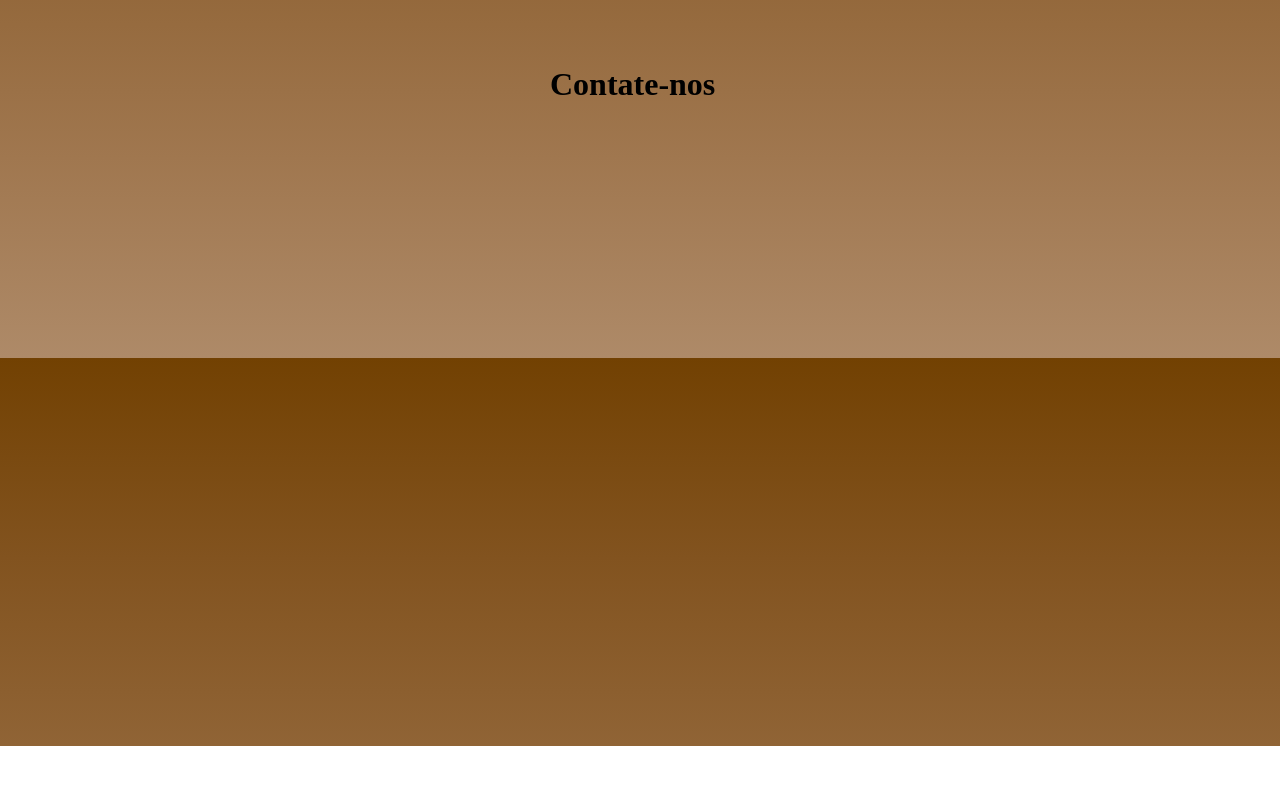
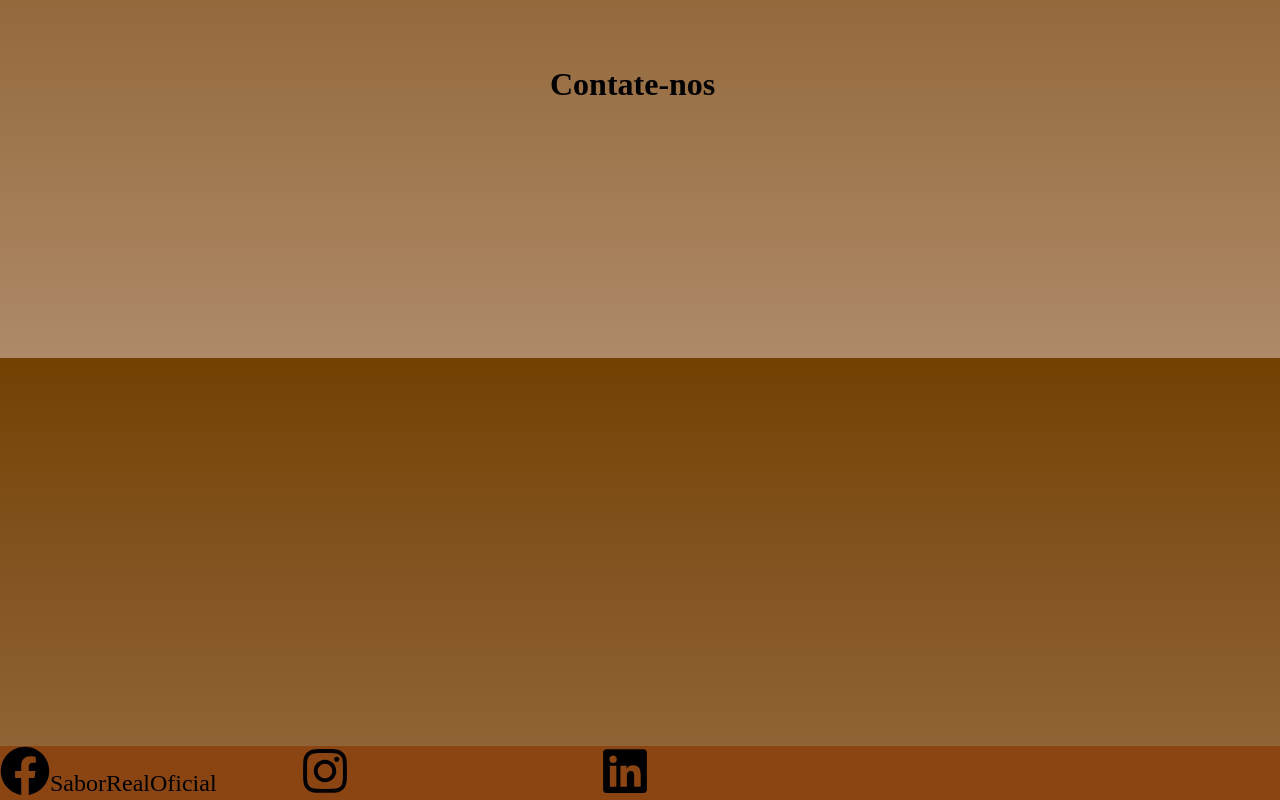
Before and after one commit to JoaoLucasRodriguesdaSilva/PS-CEOS, a React (Create React App) app in the folder hamburgueria/: page / in a window 1280 px wide. Shown: the part 2042-2842 px from the top of the page. Before the commit the page ends 2788 px from the top, so only its background shows below. Built offline with nearby package versions, Linux system fonts and the light colour scheme.

Commit message:
Footer
Inicio do footer

```diff
--- a/hamburgueria/src/App.js
+++ b/hamburgueria/src/App.js
@@ -1,3 +1,4 @@
+import {FaFacebook, FaInstagram, FaLinkedin} from 'react-icons/fa'
 import {register} from 'swiper/element/bundle'
 import 'swiper/css'
 import 'swiper/css/navigation'
@@ -54,6 +55,20 @@ const data = [
       <div className="contatenos">
         <h1>Contate-nos</h1>
       </div>
+      <div className='footer'>
+        <ul className='redessociais'>
+          <li className='marca'>
+            <FaFacebook size={50}/>
+            <p className='conta'>SaborRealOficial</p>
+          </li>
+          <li className='marca'>
+            <FaInstagram size={50}/>
+          </li>
+          <li className='marca'>
+            <FaLinkedin size={50}/>
+          </li>
+        </ul>
+      </div>
     </div>
   );
 }
--- a/hamburgueria/src/index.css
+++ b/hamburgueria/src/index.css
@@ -44,6 +44,25 @@ body
     padding-bottom: 15px;
     display: flex;
     align-items: center;
+}
+
+.footer
+{
+    background-color: saddlebrown;
+}
+
+.marca
+{
+    display: inline-block;
+    width: 300px;
+}
+
+.conta
+{
+    display: inline-block;
+    position: absolute;
+    text-align: center;
+    font-size: x-large;
 }
 
 .topo
```
